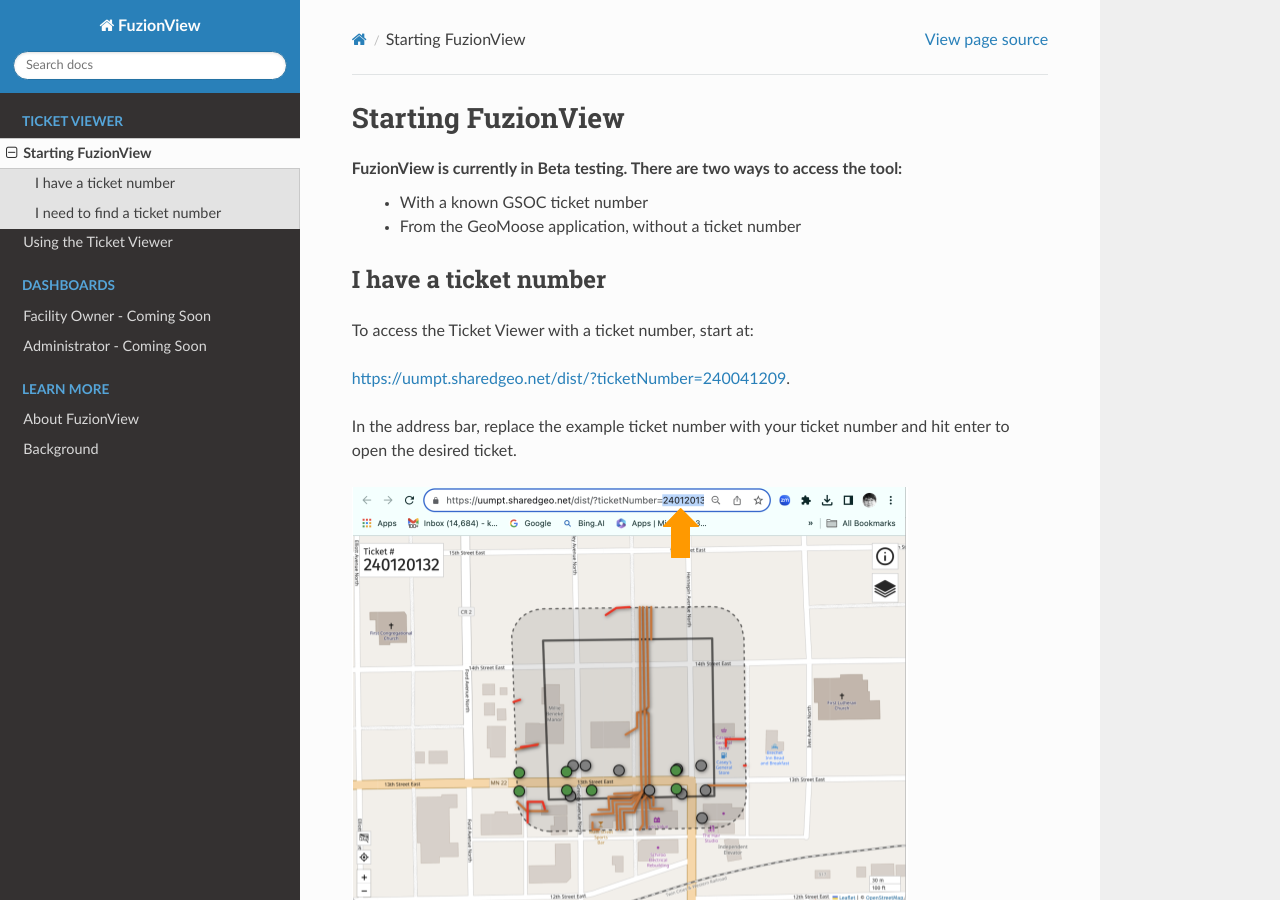
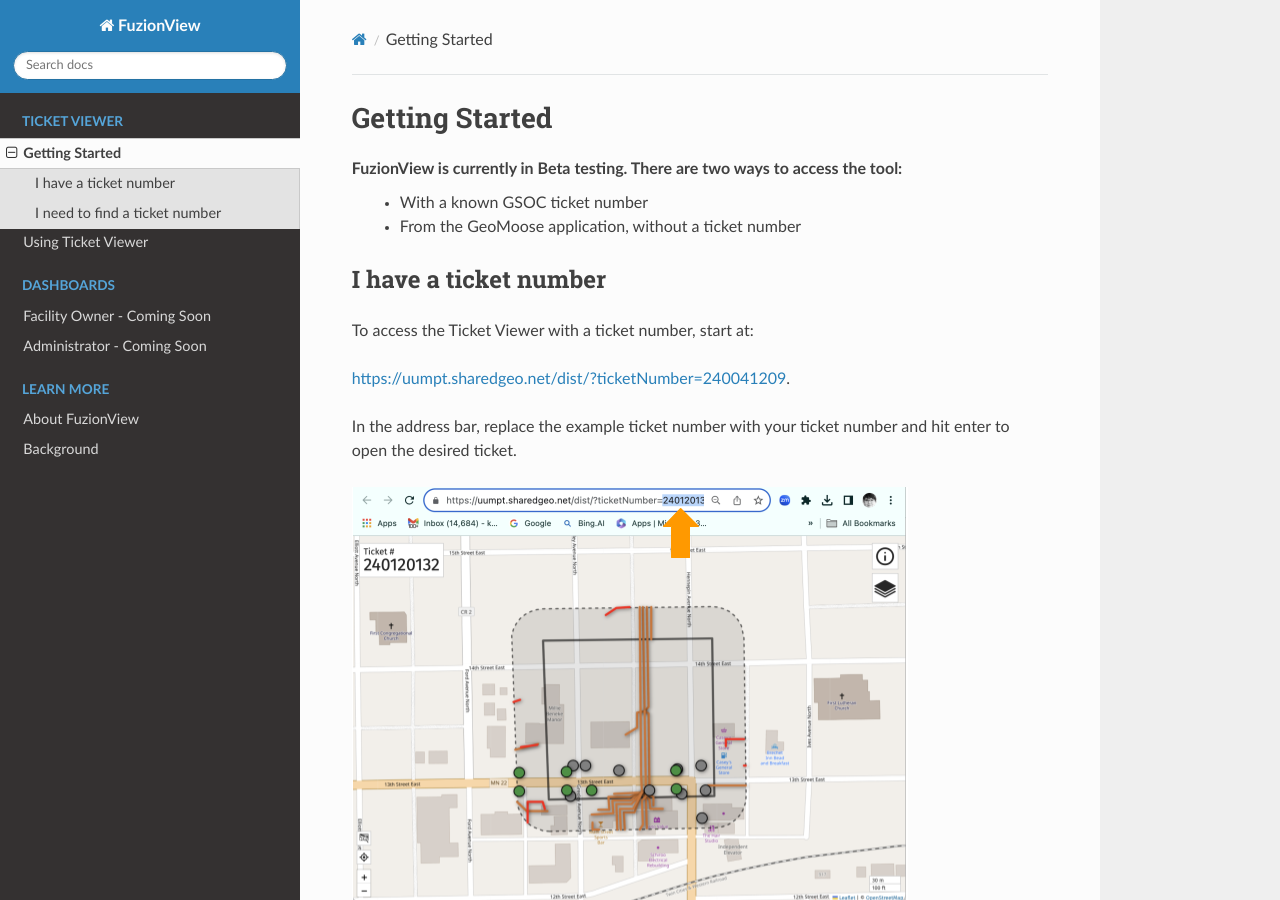
Before and after one commit to FuzionView/FV-Docs, a Sphinx documentation site: the page built from source/openfv.rst, in a window 1280 px wide and 900 px high. Built offline with Sphinx 7.4.7 and the Read the Docs theme 2.0.0, drawn with Linux system fonts in a browser that asks for light colours.

Commit message:
minor heading changes, removed page source link

```diff
--- a/source/conf.py
+++ b/source/conf.py
@@ -16,6 +16,8 @@
 
 extensions = []
 
+html_show_sourcelink = False
+
 templates_path = ['_templates']
 exclude_patterns = []
 
--- a/source/openfv.rst
+++ b/source/openfv.rst
@@ -1,5 +1,5 @@
-Starting FuzionView
-====================
+Getting Started
+================
 
 FuzionView is currently in Beta testing. There are two ways to access the tool:
  * With a known GSOC ticket number
--- a/source/ticketviewer.rst
+++ b/source/ticketviewer.rst
@@ -1,4 +1,4 @@
-Using the Ticket Viewer
+Using Ticket Viewer
 ========================
 The Ticket Viewer displays the polygon for the ticket area (solid line), surrounded by the 100 foot buffer (dotted line).
 
```
